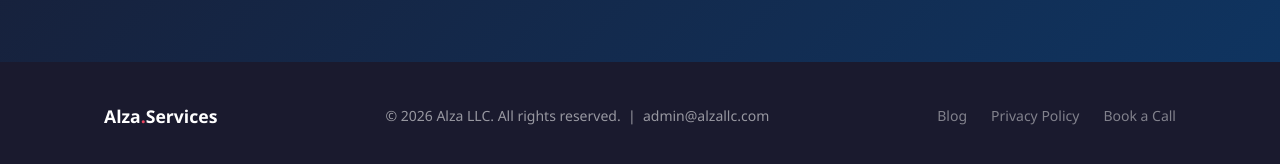
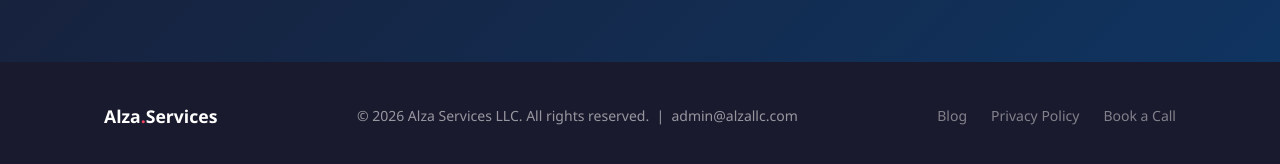
Before and after one commit to getsapalacios/alzallc.com, a Jekyll site: the page index.html, which Jekyll copies as it is, in a window 1280 px wide and 900 px high, scrolled down 4959 px. Shown: the part 730-894 px from the top of the window. Built offline with Jekyll 4.4.1, drawn with Linux system fonts in a browser that asks for light colours.

Commit message:
Footer: use legal name Alza Services LLC
Co-Authored-By: Claude Opus 5.5 <noreply@anthropic.com>

```diff
--- a/_layouts/default.html
+++ b/_layouts/default.html
@@ -138,7 +138,7 @@
   <footer>
     <div class="container footer-inner">
       <span class="footer-logo">Alza<span>.</span>Services</span>
-      <p>&copy; 2026 Alza LLC. All rights reserved. &nbsp;|&nbsp; admin@alzallc.com</p>
+      <p>&copy; 2026 Alza Services LLC. All rights reserved. &nbsp;|&nbsp; admin@alzallc.com</p>
       <div class="footer-links">
         <a href="/blog/">Blog</a>
         <a href="/privacy.html">Privacy Policy</a>
--- a/index.html
+++ b/index.html
@@ -844,7 +844,7 @@
     <div class="container footer-inner">
       <span class="footer-logo">Alza<span>.</span>Services</span>
       <p>
-        &copy; 2026 Alza LLC. All rights reserved. &nbsp;|&nbsp;
+        &copy; 2026 Alza Services LLC. All rights reserved. &nbsp;|&nbsp;
         admin@alzallc.com
         <!-- OWNER: Update email address above -->
       </p>
--- a/privacy.html
+++ b/privacy.html
@@ -243,7 +243,7 @@ Email: <a href="mailto:admin@alzallc.com">admin@alzallc.com</a></p>
     <div class="container footer-inner">
       <span class="footer-logo">Alza<span>.</span>Services</span>
       <p>
-        &copy; 2026 Alza LLC. All rights reserved. &nbsp;|&nbsp;
+        &copy; 2026 Alza Services LLC. All rights reserved. &nbsp;|&nbsp;
         admin@alzallc.com
       </p>
       <div class="footer-links">
```
